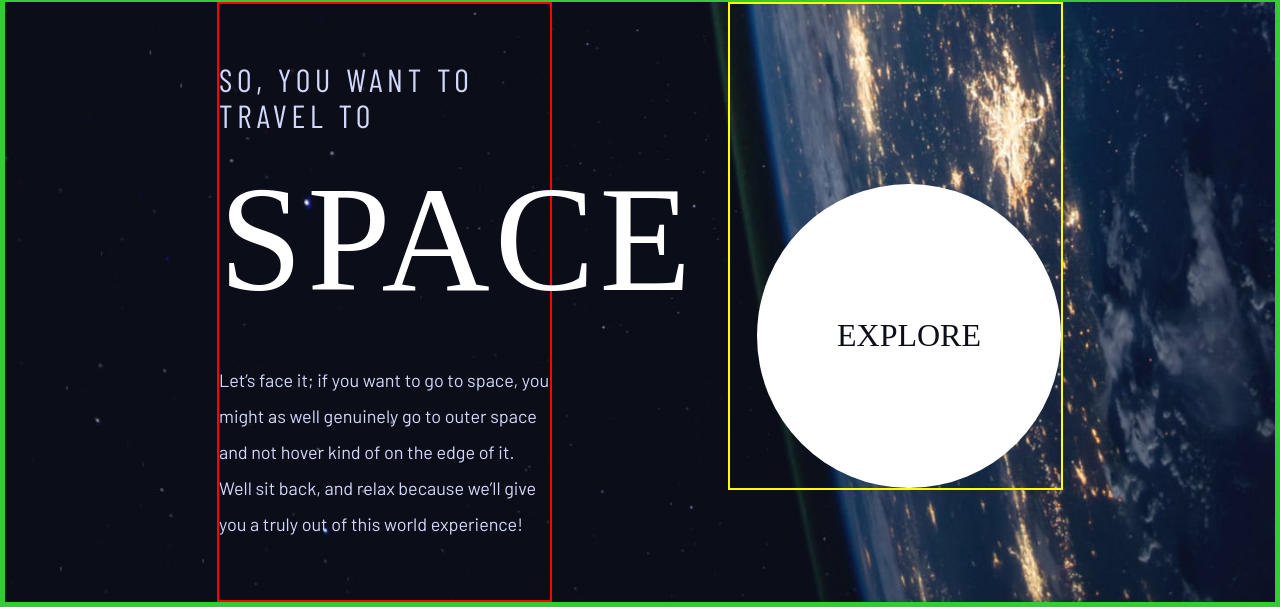
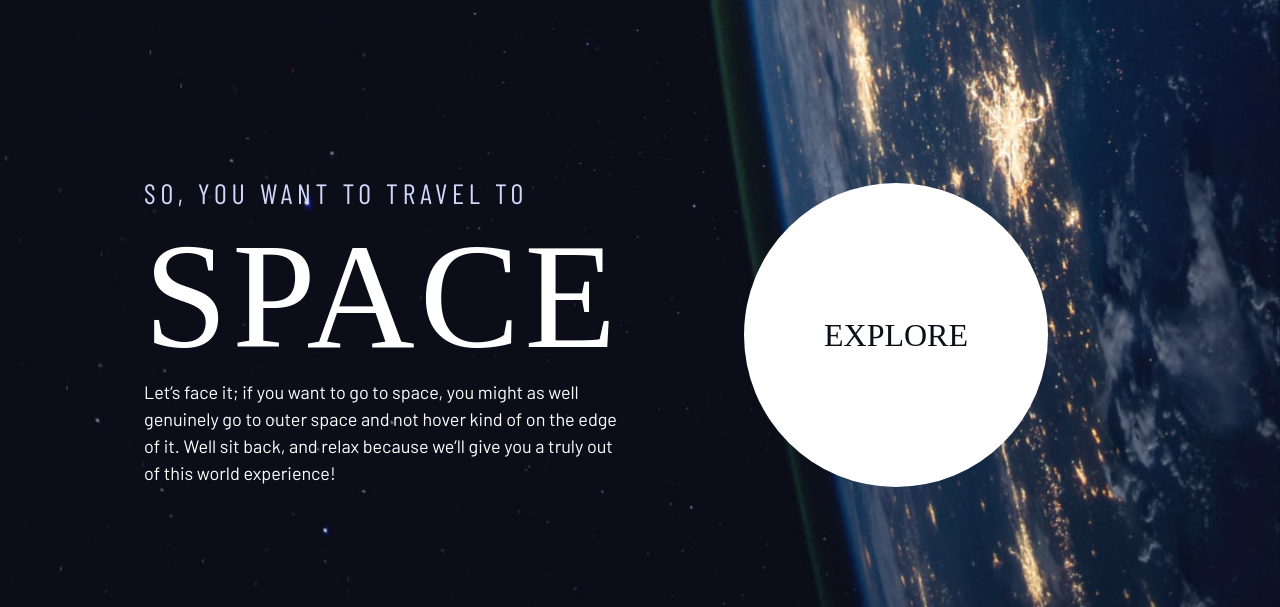
Before and after one commit to DavidKielty1/SpaceTourism, a plain HTML site: page starter-code/index.html in a window 1280 px wide. Shown: the part 193-800 px from the top of the page. Drawn offline with nearby package versions, Linux system fonts and the light colour scheme; a web font is replaced by a local one.

Commit message:
responsiveness home

```diff
--- a/starter-code/index.css
+++ b/starter-code/index.css
@@ -149,13 +149,20 @@ select {
 }
 
 .grid-container {
-  border: 5px solid limegreen;
   display: grid;
+  place-items: center;
+  text-align: center;
+  padding-inline: 1rem;
+}
+
+.grid-container * {
+  max-width: 50ch;
 }
 
 @media (min-width: 45em) {
   .grid-container {
-    column-gap: var(--container-gap, 11rem);
+    text-align: left;
+    column-gap: var(--container-gap, 2rem);
     grid-template-columns: minmax(2em, 1fr) repeat(2, minmax(0, 30rem)) minmax(
         2em,
         1fr
@@ -164,12 +171,15 @@ select {
 
   .grid-container > *:first-child {
     grid-column: 2;
-    border: 2px solid red;
   }
 
   .grid-container > *:last-child {
     grid-column: 3;
-    border: 2px solid yellow;
+  }
+
+  .grid-container--home {
+    padding-bottom: max(6rem, 15vh);
+    align-items: end;
   }
 }
 
@@ -299,6 +309,7 @@ select {
 /* --------------- */
 
 .large-button {
+  font-size: 2rem;
   position: relative;
   display: inline-grid;
   text-decoration: none;
@@ -418,3 +429,31 @@ select {
   background-color: hsl(var(--clr-white) / 1);
   color: hsl(var(--clr-dark));
 }
+
+/* -------------------------- */
+/*  Page Specific Backgrounds */
+/* -------------------------- */
+
+/* Home */
+
+body {
+  background-size: cover;
+  background-position: bottom center;
+}
+
+.home {
+  background-image: url(./assets/home/background-home-mobile.jpg);
+}
+
+@media (min-width: 35em) {
+  .home {
+    background-position: center center;
+    background-image: url(./assets/home/background-home-tablet.jpg);
+  }
+}
+
+@media (min-width: 45em) {
+  .home {
+    background-image: url(./assets/home/background-home-desktop.jpg);
+  }
+}
--- a/starter-code/index.html
+++ b/starter-code/index.html
@@ -24,12 +24,6 @@
   </head>
   <body
     class="home"
-    style="
-      background-image: url(./assets/home/background-home-desktop.jpg);
-      background-size: cover;
-      background-position: bottom;
-      background-repeat: no-repeat;
-    "
   >
     <header
       style="margin-top: 4rem; justify-content: space-between"
@@ -97,34 +91,24 @@
         </ul>
       </nav>
     </header>
-    <div class="grid-container">
-      <div class="flex" style="flex-direction: column; place-content: center">
-        <h1 class="text-accent uppercase ff-sans-cond letter-spacing-1 fs-600">
+    <div class="grid-container grid-container--home">
+      <div>
+        <h1 class="text-accent fs-500 ff-sans-cond uppercase letter-spacing-1">
           So, you want to travel to
-          <span
-            style="margin-block: 1.5rem"
-            class="d-block text-white ff-serif fs-900"
-            >Space</span
-          >
+          <span class="d-block fs-900 ff-serif text-white">Space</span>
         </h1>
-        <p class="text-accent fs-400" style="line-height: 2">
+
+        <p>
           Let’s face it; if you want to go to space, you might as well genuinely
           go to outer space and not hover kind of on the edge of it. Well sit
           back, and relax because we’ll give you a truly out of this world
           experience!
         </p>
       </div>
-      <div
-        style="justify-content: end; align-items: end; margin-bottom: 7rem"
-        class="flex"
-      >
-        <div>
-          <a
-            href="#"
-            class="large-button uppercase ff-serif fs-600 text-dark bg-white"
-            >Explore</a
-          >
-        </div>
+      <div>
+        <a href="#" class="large-button uppercase ff-serif text-dark bg-white"
+          >Explore</a
+        >
       </div>
     </div>
   </body>
```
